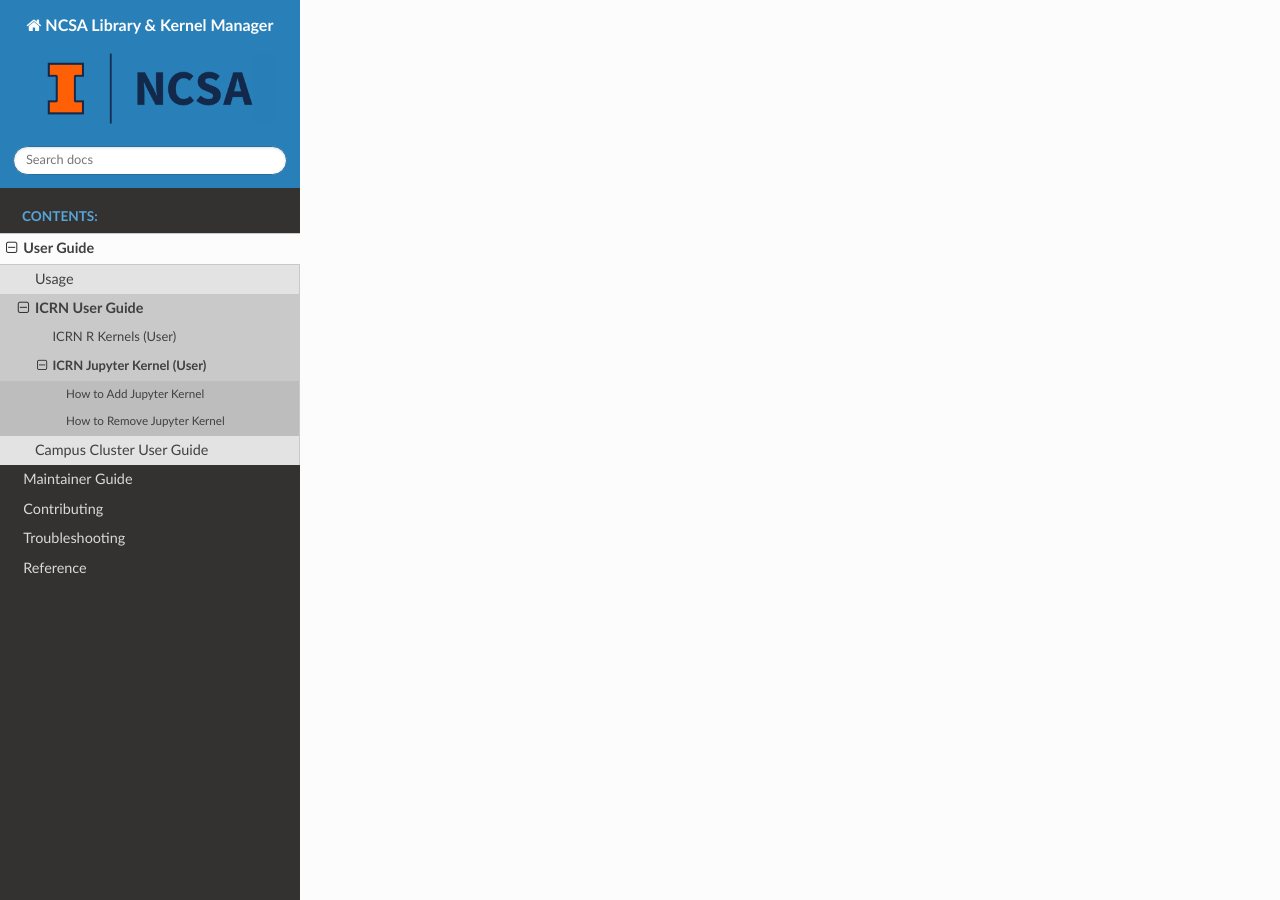
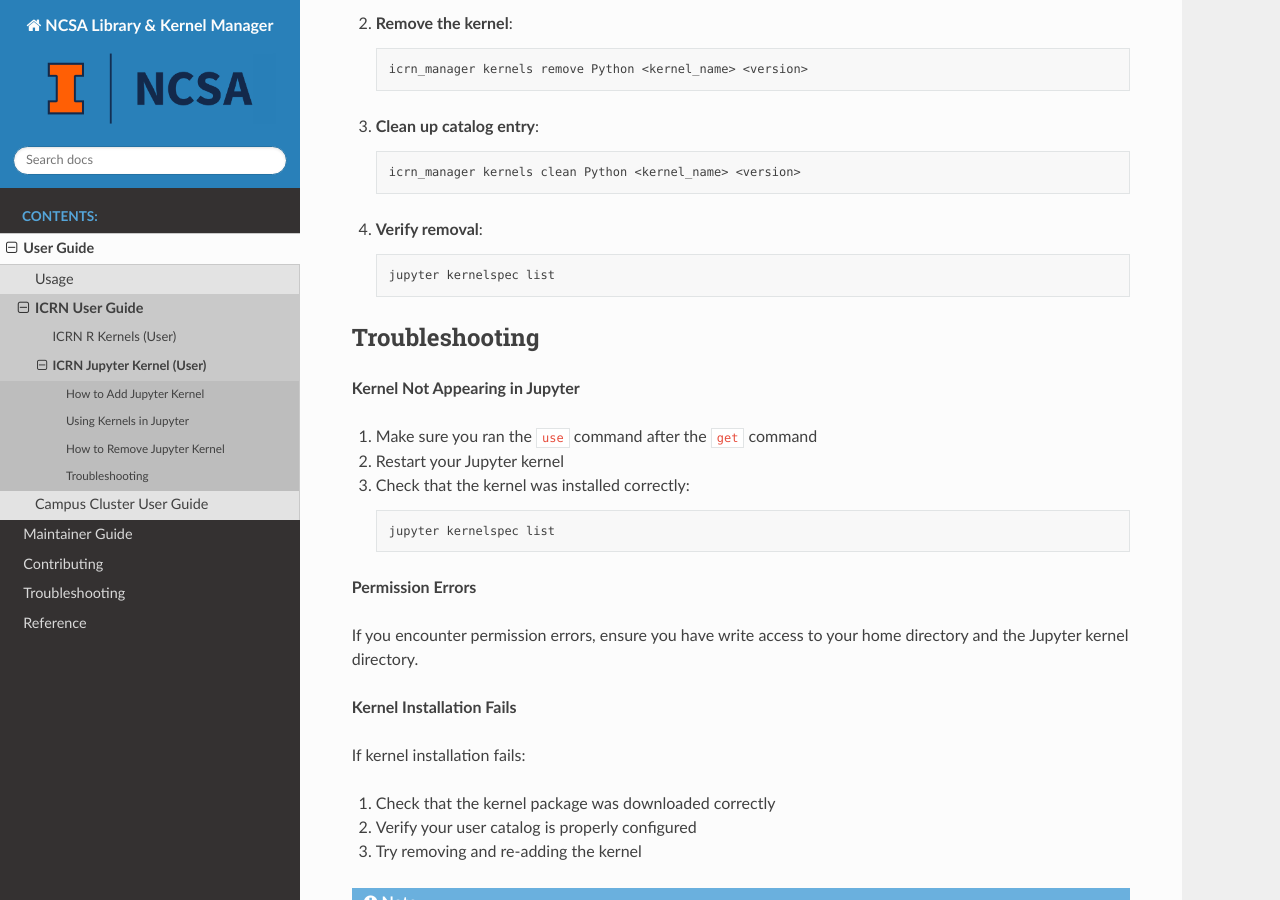
Before and after one commit to hdpriest-ui/icrn_manager, a Sphinx documentation site: the page built from documentation/source/user/icrn/jupyter_kernel.rst, in a window 1280 px wide and 900 px high, scrolled down 3773 px. Built offline with Sphinx 7.4.7 and the Read the Docs theme 3.1.0, drawn with Linux system fonts in a browser that asks for light colours; some of the changed text lies outside the part shown.

Commit message:
inclusion of images

```diff
--- a/documentation/source/user/icrn/jupyter_kernel.rst
+++ b/documentation/source/user/icrn/jupyter_kernel.rst
@@ -30,6 +30,51 @@
    - In JupyterLab: Kernel → Restart All Kernels
    - In Jupyter Notebook: Kernel → Restart
 
+Using Kernels in Jupyter
+------------------------
+
+After installing a kernel, you need to restart your Jupyter session to see the new kernel available.
+
+**Before Kernel Installation**
+
+When you first open Jupyter, you'll see only the default kernels available:
+
+.. image:: ../../images/Jupyter_kernels_noastro.png
+   :alt: Jupyter kernels list without custom kernels
+   :width: 600px
+
+**Restarting the Kernel**
+
+After installing a new kernel, restart your Jupyter kernel to refresh the kernel list:
+
+.. image:: ../../images/jupyter_restart_kernel.png
+   :alt: Restart kernel option in Jupyter
+   :width: 600px
+
+**Selecting a New Kernel**
+
+After restarting, you should see your new kernel in the kernel selection menu:
+
+.. image:: ../../images/jupyter-kernels-astro-avail.png
+   :alt: Jupyter kernels list with custom kernel available
+   :width: 600px
+
+**Changing to the New Kernel**
+
+Use the kernel menu to switch to your new kernel:
+
+.. image:: ../../images/Jupyter-menu-change-kernel.png
+   :alt: Jupyter menu to change kernel
+   :width: 600px
+
+**Verifying the Kernel is Running**
+
+Once selected, you should see the kernel name in the top right of your notebook:
+
+.. image:: ../../images/jupyter_running_astro.png
+   :alt: Jupyter notebook running custom kernel
+   :width: 600px
+
 How to Remove Jupyter Kernel
 ----------------------------
 
@@ -59,5 +104,30 @@
 
       jupyter kernelspec list
 
+Troubleshooting
+--------------
+
+**Kernel Not Appearing in Jupyter**
+
+1. Make sure you ran the ``use`` command after the ``get`` command
+2. Restart your Jupyter kernel
+3. Check that the kernel was installed correctly:
+
+   .. code-block:: bash
+
+      jupyter kernelspec list
+
+**Permission Errors**
+
+If you encounter permission errors, ensure you have write access to your home directory and the Jupyter kernel directory.
+
+**Kernel Installation Fails**
+
+If kernel installation fails:
+
+1. Check that the kernel package was downloaded correctly
+2. Verify your user catalog is properly configured
+3. Try removing and re-adding the kernel
+
 .. note::
    Always restart your Jupyter session after making changes to kernel configurations.
```
